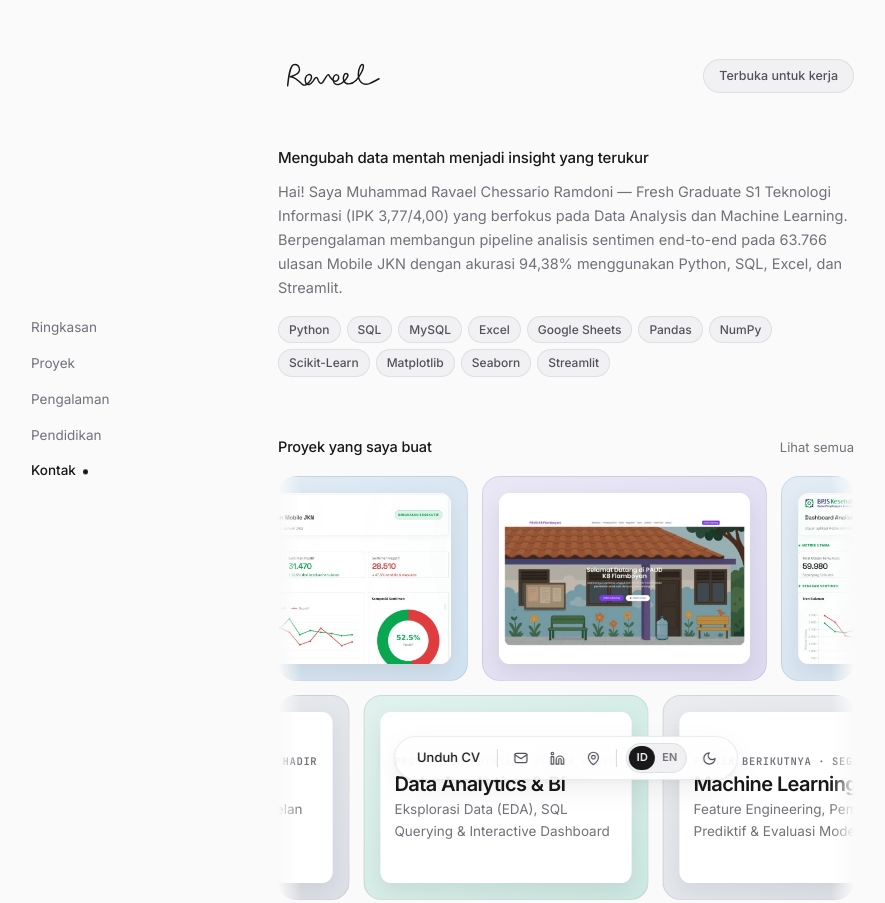
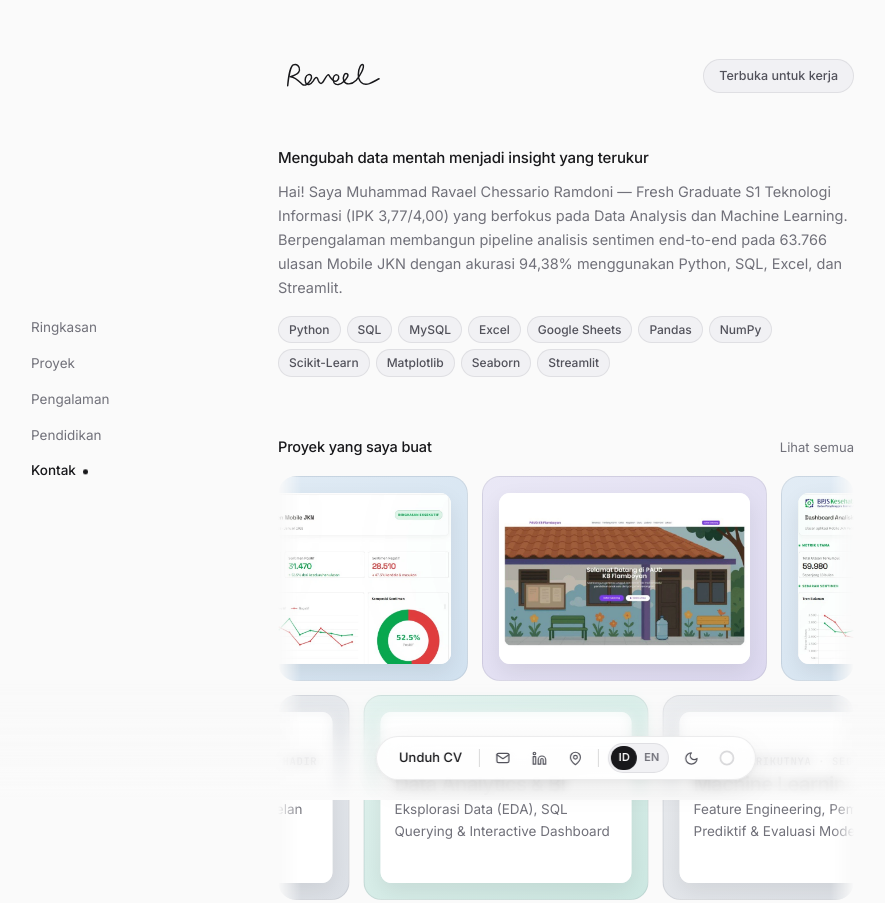
Before and after one commit to ravaelchessario24/portofolio, an Astro site: page / in a window 1280 px wide. Shown: the top 903 px of the page, without its empty margins (74-959 px from the left). Built offline with nearby package versions, Linux system fonts and the light colour scheme; Astro itself is replaced by a stand-in of ours.

Commit message:
Add files via upload

```diff
--- a/src/components/PortfolioApp.tsx
+++ b/src/components/PortfolioApp.tsx
@@ -355,6 +355,7 @@ export default function PortfolioApp({ baseUrl = '/' }: PortfolioAppProps) {
   const [lang, setLang] = useState<Lang>('id');
   const [theme, setTheme] = useState<'light' | 'dark'>('light');
   const [activeNav, setActiveNav] = useState<string>('overview');
+  const [scrollProgress, setScrollProgress] = useState<number>(0);
 
   const [viewMode, setViewMode] = useState<'stream' | 'all-projects' | 'project-detail'>('stream');
   const [activeItemIdx, setActiveItemIdx] = useState<number>(0);
@@ -424,6 +425,13 @@ export default function PortfolioApp({ baseUrl = '/' }: PortfolioAppProps) {
     if (viewMode !== 'stream' || caseStudySlug) return;
     const sectionIds = ['overview', 'things', 'experience', 'education', 'contact'];
     const onScroll = () => {
+      const maxScroll = Math.max(
+        1,
+        document.documentElement.scrollHeight - window.innerHeight
+      );
+      const progress = Math.max(0, Math.min(1, window.scrollY / maxScroll));
+      setScrollProgress(progress);
+
       const triggerY = window.innerHeight * 0.36;
       let current = 'overview';
       for (const id of sectionIds) {
@@ -444,6 +452,16 @@ export default function PortfolioApp({ baseUrl = '/' }: PortfolioAppProps) {
     onScroll();
     return () => window.removeEventListener('scroll', onScroll);
   }, [viewMode, caseStudySlug]);
+
+  const scrollToTop = () => {
+    triggerHapticAndSound('tap');
+    setActiveNav('overview');
+    if (lenisRef.current) {
+      lenisRef.current.scrollTo(0);
+    } else {
+      window.scrollTo({ top: 0, behavior: 'smooth' });
+    }
+  };
 
   const scrollToSection = (id: string) => {
     triggerHapticAndSound('tap');
@@ -1304,10 +1322,18 @@ export default function PortfolioApp({ baseUrl = '/' }: PortfolioAppProps) {
         </AnimatePresence>
       )}
 
+      {/* Progressive Bottom Viewport Blur Veil (blurs content at bottom edge before it is scrolled into view, fades out at bottom) */}
+      {viewMode === 'stream' && !caseStudySlug && (
+        <div
+          className={`b-bottom-blur-veil ${scrollProgress >= 0.92 ? 'is-hidden' : ''}`}
+          aria-hidden="true"
+        />
+      )}
+
       {/* Interactive Physics Grass Meadow Footer across bottom edge */}
       {viewMode === 'stream' && !caseStudySlug && <FloralMeadowFooter />}
 
-      {/* Floating Bottom Pill Dock (Sound toggle removed — sound is active by default) */}
+      {/* Floating Bottom Pill Dock */}
       <div className="b-bottom-dock" role="toolbar" aria-label="Quick actions and settings">
         <a
           href={cvUrl}
@@ -1413,6 +1439,69 @@ export default function PortfolioApp({ baseUrl = '/' }: PortfolioAppProps) {
             </svg>
           )}
         </button>
+
+        {/* Scroll Progress Ring -> Back to Top Arrow Button (right of Theme Toggle, matches video 00:59 - 01:12) */}
+        {(() => {
+          const isAtBottom = scrollProgress >= 0.93;
+          const radius = 8;
+          const circumference = 2 * Math.PI * radius;
+          const dashOffset = circumference * (1 - scrollProgress);
+          return (
+            <button
+              type="button"
+              className={`b-dock-icon b-dock-scroll-btn ${isAtBottom ? 'is-at-bottom' : ''}`}
+              aria-label={lang === 'id' ? 'Kembali ke atas' : 'Back to top'}
+              title={lang === 'id' ? 'Kembali ke atas' : 'Back to top'}
+              onMouseEnter={() => triggerHapticAndSound('hover')}
+              onClick={scrollToTop}
+            >
+              {isAtBottom ? (
+                <svg
+                  className="b-scroll-arrow-svg"
+                  width="15"
+                  height="15"
+                  viewBox="0 0 24 24"
+                  fill="none"
+                  stroke="currentColor"
+                  strokeWidth="2.1"
+                  strokeLinecap="round"
+                  strokeLinejoin="round"
+                >
+                  <path d="M12 19V5" />
+                  <path d="m5 12 7-7 7 7" />
+                </svg>
+              ) : (
+                <svg
+                  className="b-scroll-ring-svg"
+                  width="18"
+                  height="18"
+                  viewBox="0 0 22 22"
+                  fill="none"
+                >
+                  <circle
+                    cx="11"
+                    cy="11"
+                    r={radius}
+                    stroke="currentColor"
+                    strokeOpacity="0.22"
+                    strokeWidth="2.1"
+                  />
+                  <circle
+                    cx="11"
+                    cy="11"
+                    r={radius}
+                    stroke="currentColor"
+                    strokeWidth="2.1"
+                    strokeLinecap="round"
+                    strokeDasharray={`${circumference} ${circumference}`}
+                    strokeDashoffset={dashOffset}
+                    transform="rotate(-90 11 11)"
+                  />
+                </svg>
+              )}
+            </button>
+          );
+        })()}
       </div>
 
       {/* Lightbox Modal for Enlarged Certificates & Photos */}
--- a/src/styles/global.css
+++ b/src/styles/global.css
@@ -772,6 +772,52 @@ button {
   font-weight: 500;
 }
 
+/* Progressive Bottom Viewport Blur Veil (matches video bottom fade/blur) */
+.b-bottom-blur-veil {
+  position: fixed;
+  left: 0;
+  right: 0;
+  bottom: 0;
+  height: 118px;
+  pointer-events: none;
+  z-index: 40;
+  backdrop-filter: blur(5.5px);
+  -webkit-backdrop-filter: blur(5.5px);
+  background: linear-gradient(
+    to top,
+    var(--bg) 0%,
+    rgba(250, 250, 250, 0.62) 45%,
+    transparent 100%
+  );
+  -webkit-mask-image: linear-gradient(
+    to top,
+    #000 0%,
+    rgba(0, 0, 0, 0.78) 48%,
+    transparent 100%
+  );
+  mask-image: linear-gradient(
+    to top,
+    #000 0%,
+    rgba(0, 0, 0, 0.78) 48%,
+    transparent 100%
+  );
+  opacity: 1;
+  transition: opacity 0.35s var(--ease-out-expo);
+}
+
+[data-theme="dark"] .b-bottom-blur-veil {
+  background: linear-gradient(
+    to top,
+    var(--bg) 0%,
+    rgba(8, 8, 10, 0.62) 45%,
+    transparent 100%
+  );
+}
+
+.b-bottom-blur-veil.is-hidden {
+  opacity: 0;
+}
+
 /* Interactive Physics Grass Meadow Footer */
 .b-floral-footer,
 .b-grass-footer {
@@ -910,6 +956,29 @@ button {
 .b-lang-opt.is-active {
   background: var(--ink);
   color: var(--bg);
+}
+
+.b-dock-scroll-btn {
+  position: relative;
+}
+
+.b-scroll-ring-svg circle {
+  transition: stroke-dashoffset 0.1s linear;
+}
+
+.b-scroll-arrow-svg {
+  animation: b-arrow-pop 0.24s var(--ease-out-expo) forwards;
+}
+
+@keyframes b-arrow-pop {
+  from {
+    opacity: 0;
+    transform: translateY(3px) scale(0.85);
+  }
+  to {
+    opacity: 1;
+    transform: translateY(0) scale(1);
+  }
 }
 
 /* ==========================================================================
```
